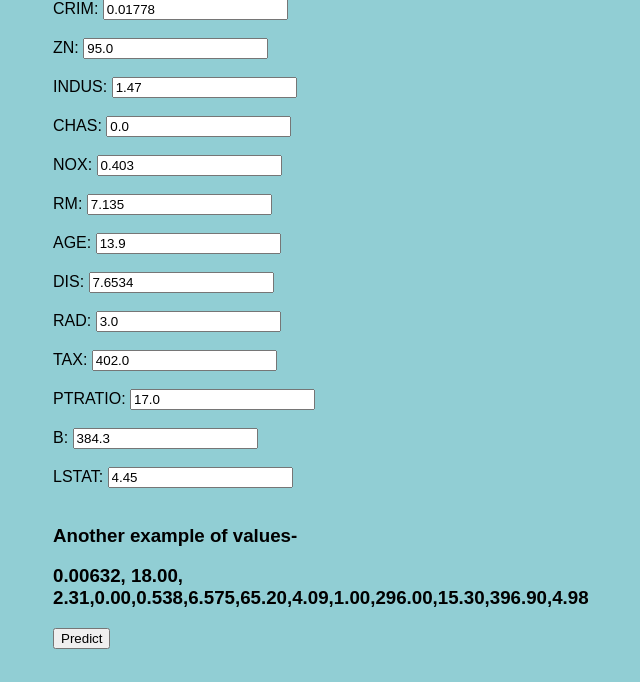
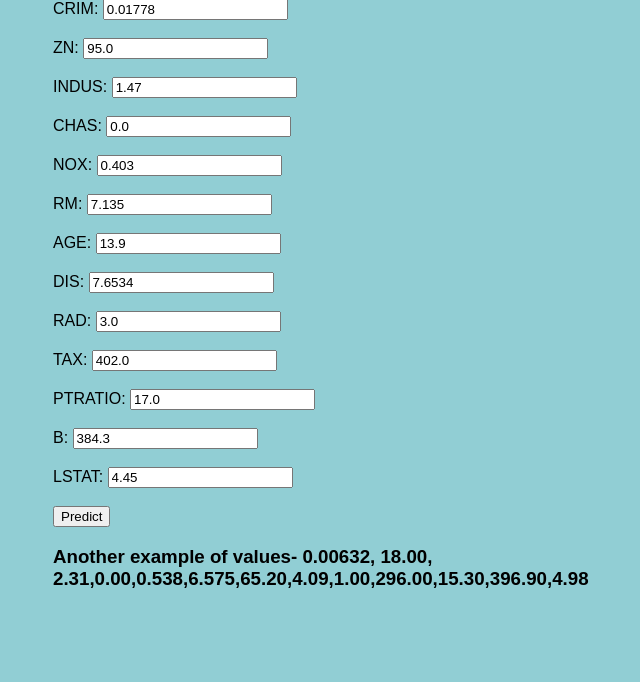
Before and after one commit to DayaUdgiri/LinRegBostonHousePrediAssign, a Flask app: page / in a window 1280 px wide. Shown: the part 118-800 px from the top of the page, without its empty margins (387-1027 px from the left). Run offline with Flask 2, Linux system fonts and the light colour scheme; parts of the project's set-up code (start-up, migrations or seed data) failed here and were passed over.

Commit message:
reran the program with new env and reuirement.txt

```diff
--- a/templates/index.html
+++ b/templates/index.html
@@ -39,11 +39,11 @@
             <label>LSTAT:</label>
             <input type="float" name="LSTAT" id="LSTAT" placeholder="LSTAT" value="4.45" ><br><br>
 
-            <h3 style="text-align:left">Another example of values- </h3>
-            <h3 style="text-align:left"> 0.00632, 18.00, 2.31,0.00,0.538,6.575,65.20,4.09,1.00,296.00,15.30,396.90,4.98 </h3>
+            <input type="submit" value="Predict">
 
-</select>
-            <input type="submit" value="Predict">
+            <h3 style="text-align:left">Another example of values- 0.00632, 18.00, 2.31,0.00,0.538,6.575,65.20,4.09,1.00,296.00,15.30,396.90,4.98</h3>
+
+
         </form>
     </div>
 </div>
--- a/train.py
+++ b/train.py
@@ -4,7 +4,6 @@ import pandas as pd
 from sklearn.metrics import r2_score
 from sklearn.datasets import load_boston
 from sklearn.preprocessing import StandardScaler
-from sklearn import linear_model
 from sklearn.linear_model import LassoCV,Lasso, RidgeCV, Ridge, ElasticNetCV, ElasticNet
 from sklearn.model_selection import train_test_split
 import pickle
```
Also changed, not shown: requirements.txt (+3 -5 lines).
